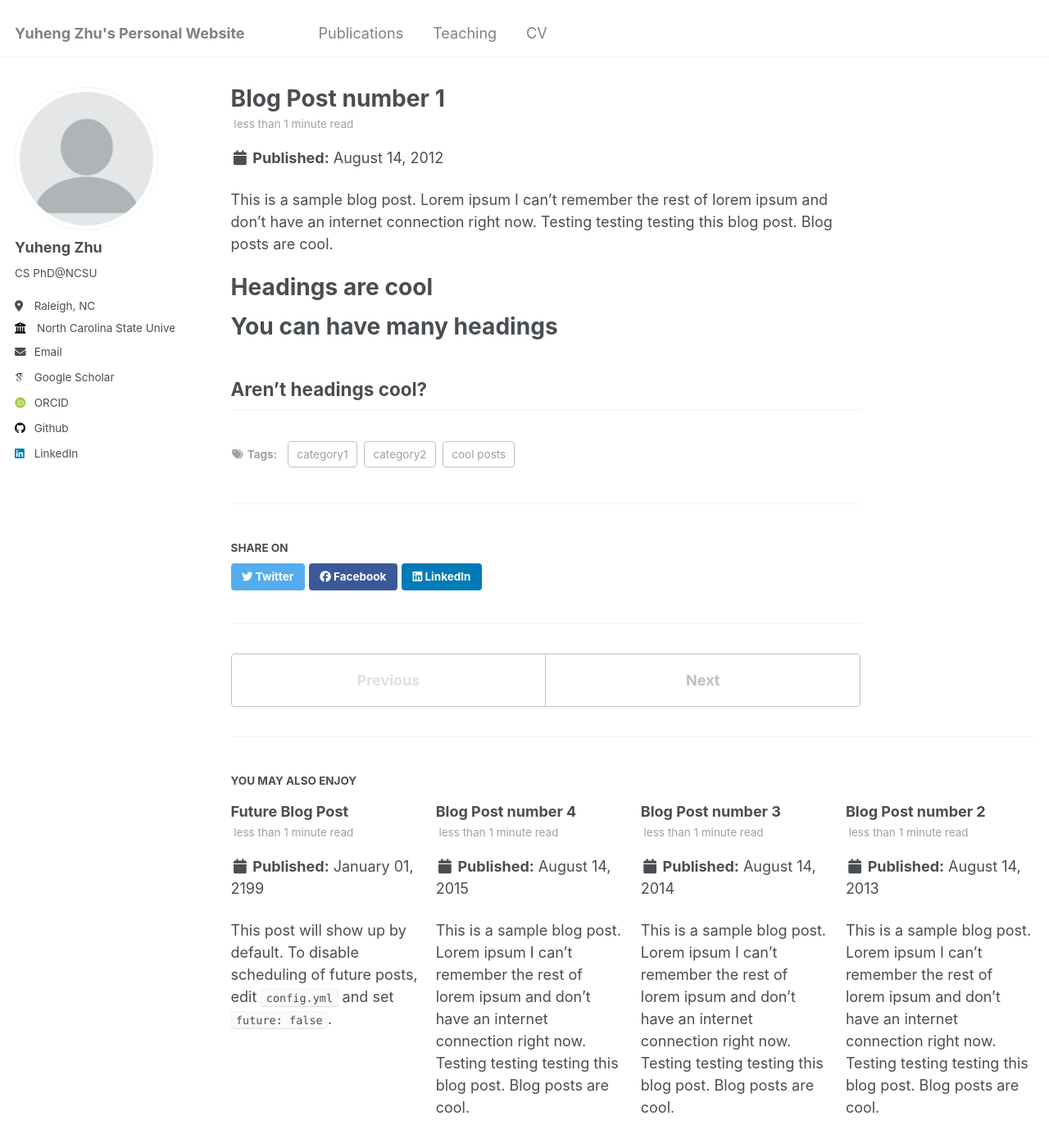
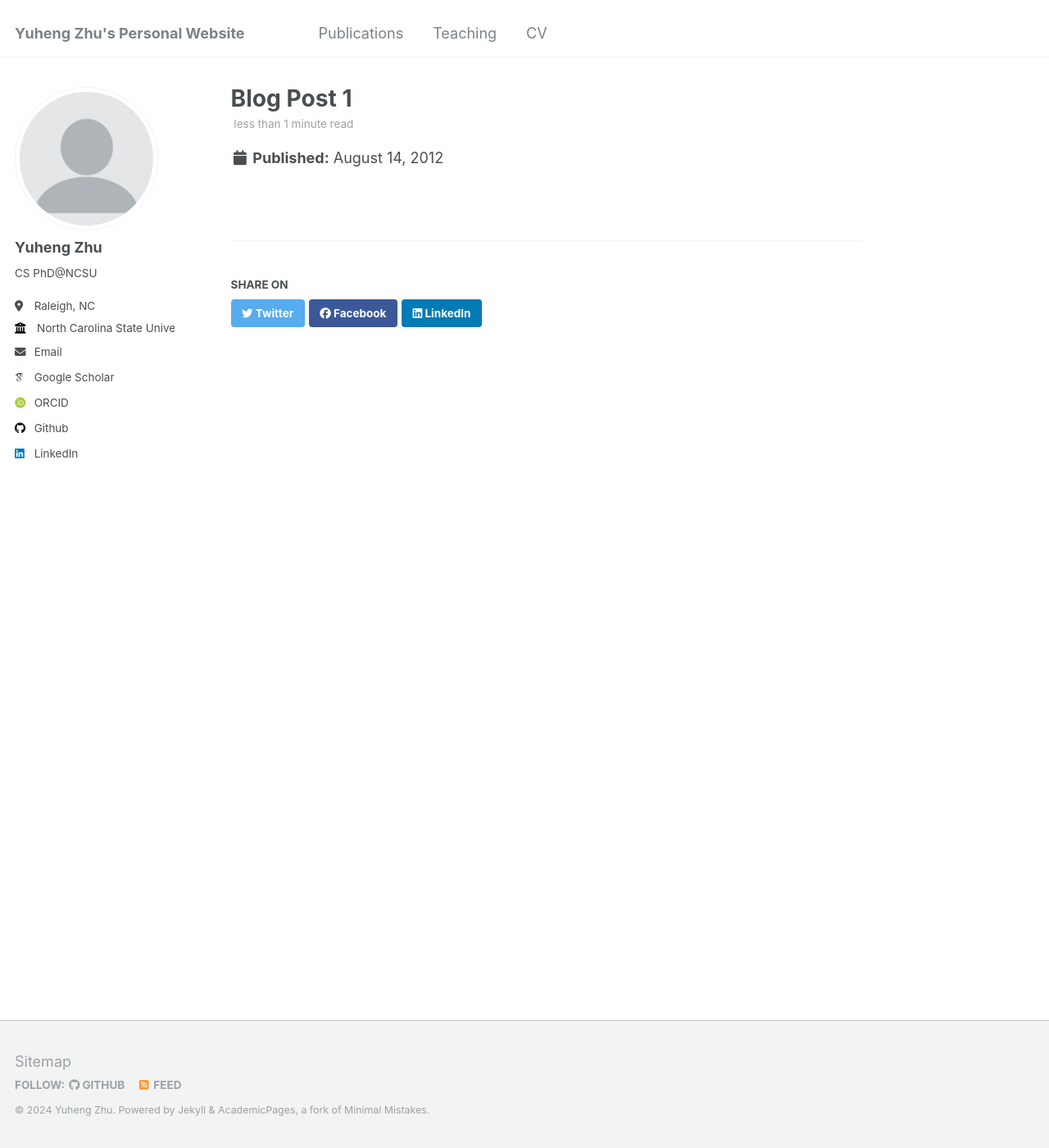
Before and after one commit to yzhu27/PersonalPage, a Jekyll site: the page built from _posts/2012-08-14-blog-post-1.md, in a window 1280 px wide and 1400 px high. Shown: the whole window at 82% size. Built offline with Jekyll 4.4.1, drawn with Linux system fonts in a browser that asks for light colours; some web fonts are replaced.

Commit message:
delete unnecessary files

```diff
--- a/_posts/2012-08-14-blog-post-1.md
+++ b/_posts/2012-08-14-blog-post-1.md
@@ -1,4 +1,4 @@
----
+<!-- ---
 title: 'Blog Post number 1'
 date: 2012-08-14
 permalink: /posts/2012/08/blog-post-1/
@@ -17,4 +17,4 @@ You can have many headings
 ======
 
 Aren't headings cool?
-------
+------ -->
--- a/_posts/2013-08-14-blog-post-2.md
+++ /dev/null
@@ -1,20 +0,0 @@
----
-title: 'Blog Post number 2'
-date: 2013-08-14
-permalink: /posts/2013/08/blog-post-2/
-tags:
-  - cool posts
-  - category1
-  - category2
----
-
-This is a sample blog post. Lorem ipsum I can't remember the rest of lorem ipsum and don't have an internet connection right now. Testing testing testing this blog post. Blog posts are cool.
-
-Headings are cool
-======
-
-You can have many headings
-======
-
-Aren't headings cool?
-------
--- a/_posts/2014-08-14-blog-post-3.md
+++ /dev/null
@@ -1,20 +0,0 @@
----
-title: 'Blog Post number 3'
-date: 2014-08-14
-permalink: /posts/2014/08/blog-post-3/
-tags:
-  - cool posts
-  - category1
-  - category2
----
-
-This is a sample blog post. Lorem ipsum I can't remember the rest of lorem ipsum and don't have an internet connection right now. Testing testing testing this blog post. Blog posts are cool.
-
-Headings are cool
-======
-
-You can have many headings
-======
-
-Aren't headings cool?
-------
--- a/_posts/2199-01-01-future-post.md
+++ /dev/null
@@ -1,11 +0,0 @@
----
-title: 'Future Blog Post'
-date: 2199-01-01
-permalink: /posts/2012/08/blog-post-4/
-tags:
-  - cool posts
-  - category1
-  - category2
----
-
-This post will show up by default. To disable scheduling of future posts, edit `config.yml` and set `future: false`.
```
Also changed, not shown: _pages/sitemap.md (+2 -2 lines), _posts/2015-08-14-blog-post-4.md (deleted, +0 -20 lines), _talks/2012-03-01-talk-1.md (+2 -2 lines), _talks/2013-03-01-tutorial-1.md (deleted, +0 -13 lines), _talks/2014-02-01-talk-2.md (deleted, +0 -13 lines), _talks/2014-03-01-talk-3.md (deleted, +0 -11 lines), 6 other files.
